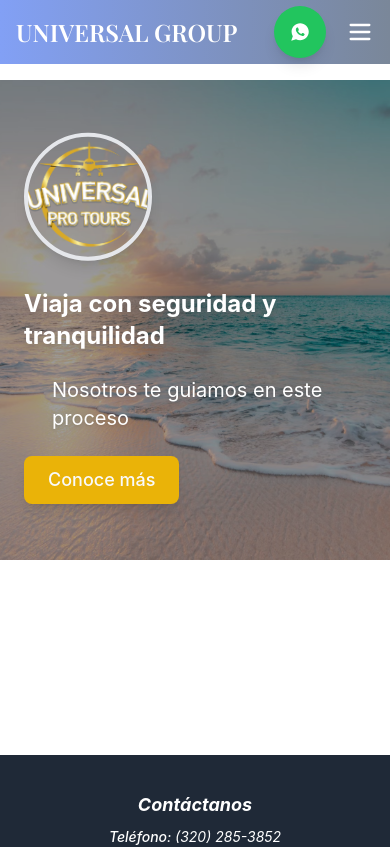
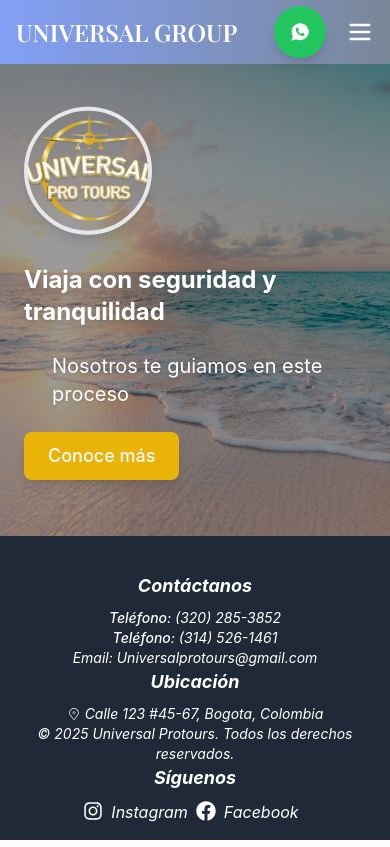
Before and after one commit to crisalo123/UniversalGrup, a React (Vite) app: page / in a window 390 px wide. Shown: the top 847 px of the page. Built offline with nearby package versions, Linux system fonts and the light colour scheme.

Commit message:
CCVO:SETTING DESING

```diff
--- a/src/feature/core/ui/mainLayout.tsx
+++ b/src/feature/core/ui/mainLayout.tsx
@@ -7,7 +7,7 @@ export const MainLayout = () => {
   return (
     <>
       <Navbar />
-      <main style={{ minHeight: '80vh' }}>
+      <main >
         <Outlet /> {/* Aquí se renderizan las páginas hijas */}
       </main>
       <Footer />
--- a/src/feature/pages/homePage.tsx
+++ b/src/feature/pages/homePage.tsx
@@ -61,13 +61,13 @@ const [isResponsive, setIsResponsive] = useState(window.innerWidth < 768);
   return (
 
 
-      <main className="mt-20  md:pr-10 md:pl-10  overflow-x-hidden overflow-y-hidden">
+      <main className="mt-14 md:mt-20  md:pr-10 md:pl-10  overflow-x-hidden overflow-y-hidden">
         {/* Sección de Migración */}
          <Slider {...settings }  >
           {mookDataHome.map((item) => (
             <section
             key={item.id}
-          className="md:bg-gray-100   md:shadow-md mb-10"
+          className="md:bg-gray-100   md:shadow-md md:mb-10"
           style={{ backgroundImage: `url(${item.imgBackground})`, backgroundSize: 'cover', backgroundPosition: 'center' }}
         >
           <div className="bg-white bg-opacity-80  rounded-lg">
```
